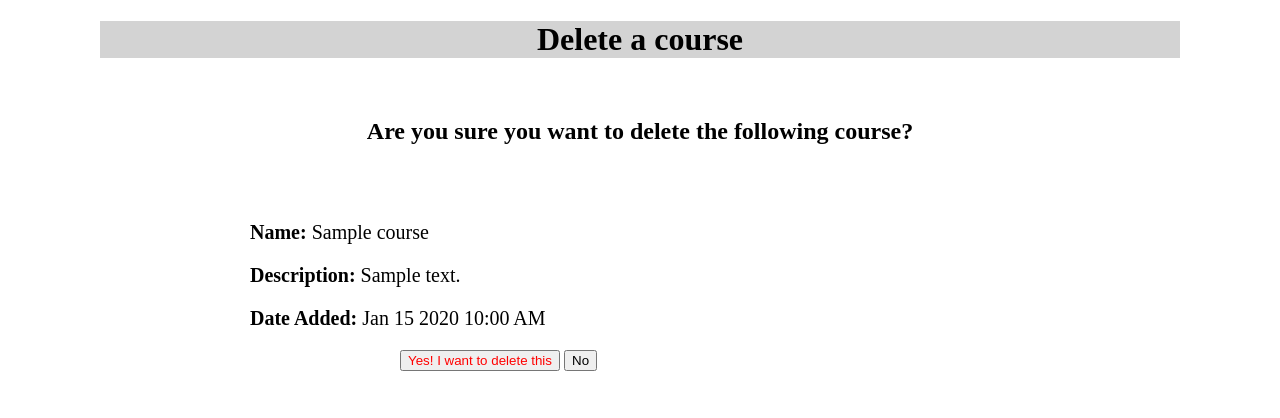
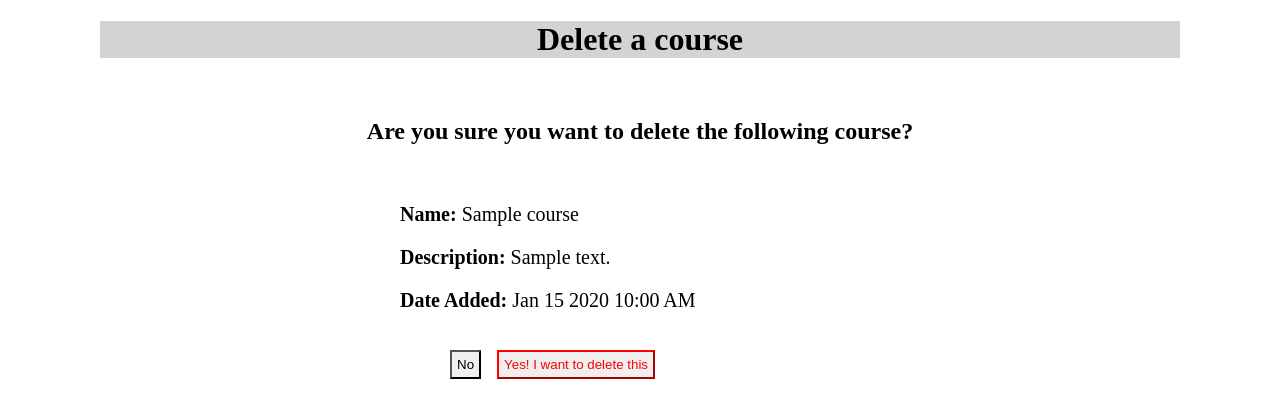
Before and after one commit to klbailey/Flask, a Flask app: template FullStackFlask3/templates/confirm_delete_dynamic.html in a window 1280 px wide. Shown: the top 418 px of the page. Run offline with Flask 3, Linux system fonts and the light colour scheme; the template is opened without the code that fills it: most values are stand-ins (such as "Sample title", 1, 10 or a date in 2020); some libraries are stand-ins or nearby versions.

Commit message:
Cleaned course delete page

```diff
--- a/FullStackFlask3/templates/confirm_delete_dynamic.html
+++ b/FullStackFlask3/templates/confirm_delete_dynamic.html
@@ -10,21 +10,33 @@
             margin-left: 100px;
             margin-right: 100px;
         }
+
         .title {
             text-align: center;
             background-color: lightgrey;
         }
-        .details{
-            margin-left: 150px;
+
+        .details {
+            margin-left: 300px;
             font-size: 20px;
         }
+
         .subtitle {
             text-align: center;
             font-weight: 900;
         }
+
         .button {
-            margin-left: 300px;
+            /* margin-left: 360px; */
             color: red;
+            padding: 5px;
+            border-color: red;
+        }
+
+        .btn {
+            padding: 5px;
+            margin-left: 350px;
+            border-color: black;
         }
     </style>
 </head>
@@ -33,14 +45,16 @@
     <h1 span class="title">Delete a course</h1><br>
     {% if course is defined %}
     {% if course %}
-    <h2 class="subtitle">Are you sure you want to delete the following course?</h2><br><br>
+    <h2 class="subtitle">Are you sure you want to delete the following course?</h2><br>
     <p class="details"><strong>Name:</strong> {{ course.name }}</p>
     <p class="details"><strong>Description:</strong> {{ course.description }}</p>
-    <p class="details"><strong>Date Added:</strong> {{ course.date_added.strftime('%b %d %Y %I:%M %p') }}</p>
+    <p class="details"><strong>Date Added:</strong> {{ course.date_added.strftime('%b %d %Y %I:%M %p') }}</p><br>
     <form action="{{ url_for('confirm_delete_dynamic', course_id=course.id) }}" method="post"
         onsubmit="return confirm('Are you sure you want to delete this course?')">
-        <button class="button" type="submit">Yes! I want to delete this</button>
-        <a href="{{ url_for('index') }}"><button>No</button></a>
+        <div class="button-container">
+            <a href="{{ url_for('index') }}"><button class="btn">No</button></a>&nbsp;&nbsp;&nbsp;
+            <button class="button" type="submit">Yes! I want to delete this</button>
+        </div>
     </form>
     {% else %}
     <p>Course not found.</p>
```
